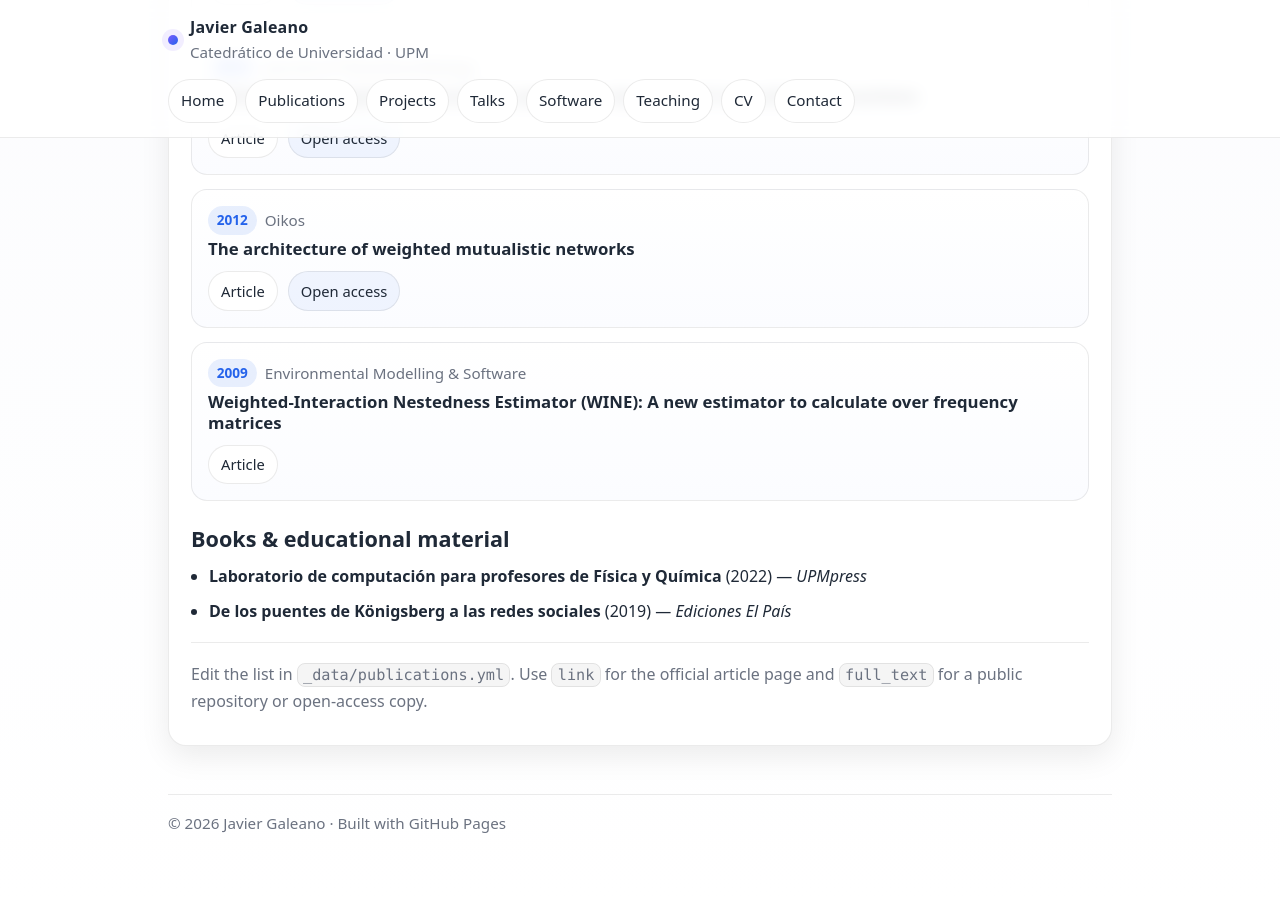
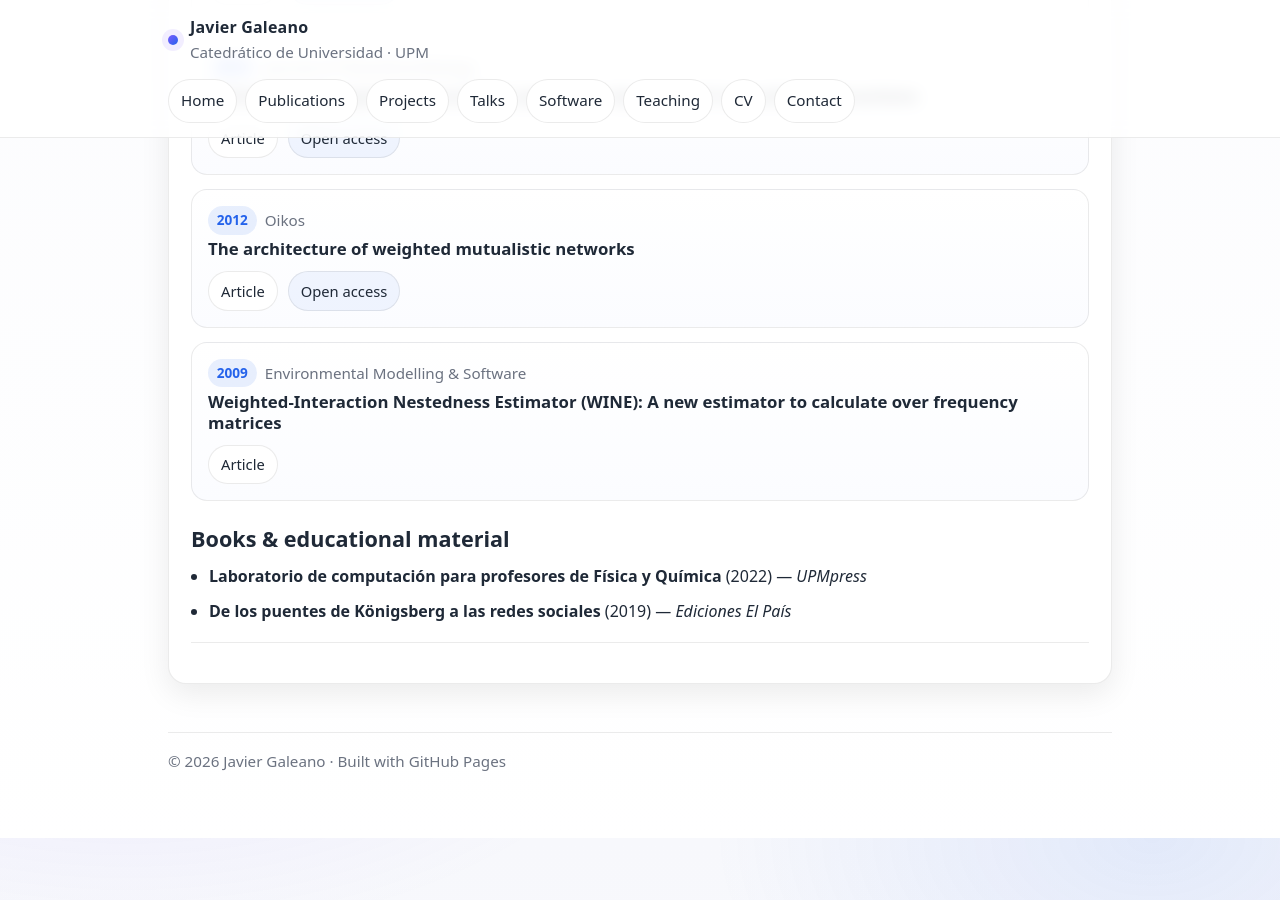
Before and after one commit to galeanojav/galeanojav.github.io, a Jekyll site: the page built from publications.html, in a window 1280 px wide and 900 px high, scrolled down 1123 px. Built offline with Jekyll 4.4.1, drawn with Linux system fonts in a browser that asks for light colours.

Commit message:
Remove editing instructions from publications.html
Removed instructions for editing the publications list.

```diff
--- a/publications.html
+++ b/publications.html
@@ -61,7 +61,3 @@ For the complete list, see
 {% endif %}
 
 <hr/>
-
-<p class="muted">
-Edit the list in <code>_data/publications.yml</code>. Use <code>link</code> for the official article page and <code>full_text</code> for a public repository or open-access copy.
-</p>
```
